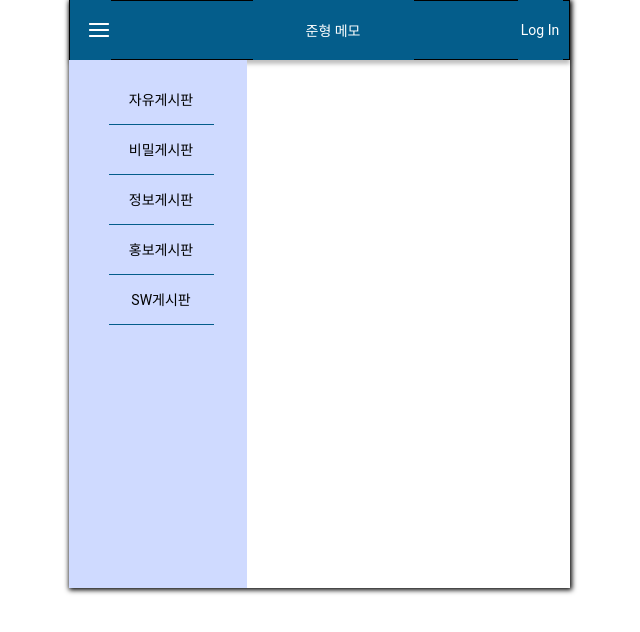
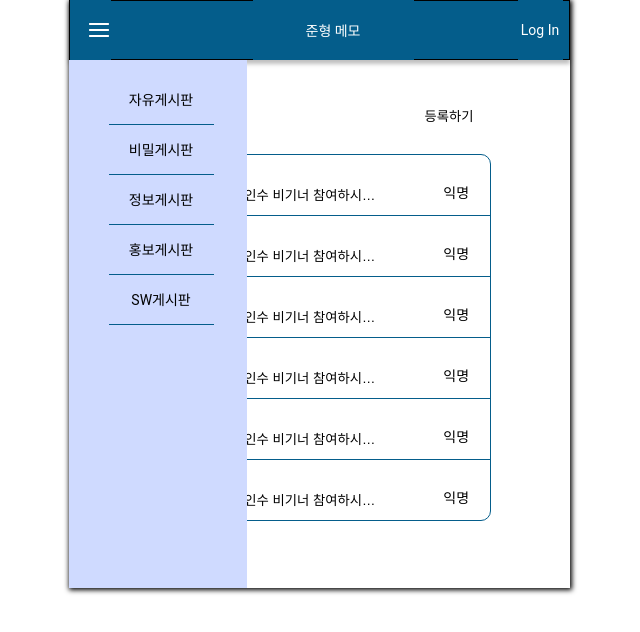
Before and after one commit to jun10920/FullStackStudy, a plain HTML site: page P-1/index.html in a window 1280 px wide. Shown: the whole page, without its empty margins (321-961 px from the left). Drawn offline with Linux system fonts and the light colour scheme.

Commit message:
20230829 / Feat: 메인페이지 header 부분과 list 부분 구현

```diff
--- a/P-1/css/index.css
+++ b/P-1/css/index.css
@@ -10,6 +10,8 @@ body {
 }
 
 .bodycon {
+  display: flex;
+  flex-direction: column;
   position: relative;
   width: 501px;
   height: 588px;
@@ -108,6 +110,97 @@ header {
   letter-spacing: 0em;
   text-align: center;
 }
+.page_content {
+  width: 495px;
+  height: 528px;
+}
+.mainpageHeader {
+  display: flex;
+  flex-direction: row;
+  color: #000;
+  text-align: center;
+  font-family: Roboto;
+  font-size: 14px;
+  font-style: normal;
+  font-weight: 400;
+  line-height: normal;
+  justify-content: center;
+  margin-top: 41px;
+  margin-bottom: 24px;
+}
+.mainpageHeader > div {
+  display: flex;
+  width: 86px;
+  height: 29px;
+  flex-direction: column;
+  align-items: center;
+  justify-content: center;
+  flex-shrink: 0;
+}
+.mainpageHeaderName {
+  margin-left: 75px;
+  margin-right: 180px;
+}
+.mainpageHeaderRegiserBtn {
+  margin-right: 75px;
+  border: none;
+  background-color: white;
+  z-index: -1;
+}
+
+.mainPageListBox {
+  display: flex;
+  justify-content: center;
+  align-items: center;
+}
+
+.mainPageListBox > ul {
+  border: 1px solid #045d8b;
+  border-radius: 10px;
+  width: 350px;
+  padding-left: 0;
+  margin: 0;
+}
+
+.mainPageListBox > ul > li {
+  width: 349px;
+  border-bottom: 1px solid #045d8b;
+  flex-shrink: 0;
+  list-style-type: none;
+  text-decoration: none;
+  display: flex;
+  flex-direction: row;
+  margin-top: 27px;
+  padding-bottom: 8px;
+  color: black;
+  font-family: Roboto;
+  font-size: 14px;
+  font-style: normal;
+  font-weight: 400;
+  line-height: normal;
+}
+.mainPageListBox > ul > li div:first-child {
+  margin-left: 15px;
+  margin-right: 44px;
+  height: 25px;
+}
+
+.mainPageListBox > ul > li button {
+  width: 153px;
+  height: 25px;
+  flex-shrink: 0;
+  margin-right: 52px;
+  white-space: nowrap;
+  text-overflow: ellipsis;
+  overflow: hidden;
+  border: none;
+  background-color: white;
+  height: 25px;
+}
+
+.mainPageListBox > ul > li:nth-of-type(6) {
+  border: none;
+}
 
 /* 인사 정보 페이지 */
 #cards_container {
--- a/P-1/css/mainPage.css
+++ b/P-1/css/mainPage.css
@@ -100,8 +100,7 @@ header {
   height: 528px;
   width: 178px;
   background: #cfdaff;
-
-  position: fixed;
+  position: absolute;
   top: 60px;
 }
 
--- a/P-1/js/views/APP.js
+++ b/P-1/js/views/APP.js
@@ -1,5 +1,6 @@
 // import { setPersonalInfo } from '../components/Storage.js';
 import Header from './Header.js';
+import Mainpage from './mainpage.js';
 // import HomePage from './HomePage.js';
 // import SignupPage from './SignupPage.js';
 // import NotFoundPage from './NotFound.js';
@@ -17,11 +18,13 @@ class App {
 
     // main
     const main = document.createElement('main');
-    main.setAttribute('id', 'page_content');
+    main.setAttribute('class', 'page_content');
     this.$body.appendChild(main);
 
     // render page
-    // // const homePage = new HomePage(main);
+    const mainpage = new Mainpage(main);
+    mainpage.render();
+
     // const signupPage = new SignupPage(main);
     // const notFoundPage = new NotFoundPage(main);
     const renderPage = (pathname) => {
--- a/P-1/js/views/header.js
+++ b/P-1/js/views/header.js
@@ -38,21 +38,18 @@ class Header {
     let boardList = [
       { title: '자유게시판', url: 'free' },
       { title: '비밀게시판', url: 'secret' },
-      { title: '정보게시판', url: 'secret' },
-      { title: '홍보게시판', url: 'secret' },
-      { title: 'SW게시판', url: 'secret' },
+      { title: '정보게시판', url: 'information' },
+      { title: '홍보게시판', url: 'promotion' },
+      { title: 'SW게시판', url: 'software' },
     ];
     // hamburgerBtn click 슬라이드
     const hamburger_click = document.createElement('section');
     hamburger_click.setAttribute('class', 'hamburger-click');
     const unorderdList = document.createElement('ul');
-    // const hamburger_btn_list = boardList.map((item) =>
-    //   this.createListButton(item.title)
-    // );
+
     const hamburger_btn_boardlist = boardList.map((board) =>
       this.createListButton(board.title)
     );
-
     //header 요소들 연결
     header.appendChild(hearder_left);
     header.appendChild(header_main);
--- a/P-1/js/views/mainpage.js
+++ b/P-1/js/views/mainpage.js
@@ -3,16 +3,103 @@ class Mainpage {
     this.$body = $body;
   }
   createMainList() {
-    const list = document.createElement('li');
-    const date = document.createElement('div');
-    const summary = document.createElement('button');
-    const writer = document.createElement('div');
-    list.appendChild(date);
-    list.appendChild(summary);
-    list.appendChild(writer);
+    const mainpage_ul = document.createElement('ul');
+    this.mainPost.map((item) => {
+      let list = document.createElement('li');
+      let date = document.createElement('div');
+      let summary = document.createElement('button');
+      let writer = document.createElement('div');
+      date.appendChild(document.createTextNode(item.date));
+      summary.appendChild(document.createTextNode(item.summary));
+      writer.appendChild(document.createTextNode(item.writer));
+      list.appendChild(date);
+      list.appendChild(summary);
+      list.appendChild(writer);
+      mainpage_ul.appendChild(list);
+    });
+    return mainpage_ul;
+  }
+  createMainpage_footer() {
+    for (var i = 1; i < 10; i++) {
+      const list = document.createElement('li');
+      const button = document.createElement('button');
+      button.appendChild(document.createTextNode(i));
+      list.appendChild(button);
+    }
   }
 
-  render() {}
+  mainPost = [
+    {
+      pk: 1,
+      date: '12/18',
+      summary: '인수 비기너 참여하시는 여러분 환영합니다',
+      writer: '익명',
+    },
+    {
+      pk: 2,
+      date: '12/19',
+      summary: '인수 비기너 참여하시는 여러분 환영합니다',
+      writer: '익명',
+    },
+    {
+      pk: 3,
+      date: '12/20',
+      summary: '인수 비기너 참여하시는 여러분 환영합니다',
+      writer: '익명',
+    },
+    {
+      pk: 4,
+      date: '12/21',
+      summary: '인수 비기너 참여하시는 여러분 환영합니다',
+      writer: '익명',
+    },
+    {
+      pk: 5,
+      date: '12/22',
+      summary: '인수 비기너 참여하시는 여러분 환영합니다',
+      writer: '익명',
+    },
+    {
+      pk: 6,
+      date: '12/24',
+      summary: '인수 비기너 참여하시는 여러분 환영합니다',
+      writer: '익명',
+    },
+  ];
+  render() {
+    //mainpage header
+    const mainpage_header = document.createElement('div');
+    const mainpage_header_name = document.createElement('div'); // 게시판이 바뀌면 자동으로 바뀌게 설정
+    const mainpage_header_registerBtn = document.createElement('button');
+    mainpage_header.setAttribute('class', 'mainpageHeader');
+    mainpage_header_name.appendChild(document.createTextNode('자유게시판'));
+    mainpage_header_name.setAttribute('class', 'mainpageHeaderName');
+    mainpage_header_registerBtn.appendChild(
+      document.createTextNode('등록하기')
+    );
+    mainpage_header_registerBtn.setAttribute(
+      'class',
+      'mainpageHeaderRegiserBtn'
+    );
+
+    // mainpage header 연결
+    mainpage_header.appendChild(mainpage_header_name);
+    mainpage_header.appendChild(mainpage_header_registerBtn);
+    this.$body.appendChild(mainpage_header);
+    // mainpage list
+    const mainList = this.createMainList();
+    mainList.setAttribute('class', 'mainPage');
+    // mainpage list 연결
+    const mainpage_listBox = document.createElement('div');
+    mainpage_listBox.setAttribute('class', 'mainPageListBox');
+    mainpage_listBox.appendChild(mainList);
+    this.$body.appendChild(mainpage_listBox);
+
+    // // mainpage footer
+    // const mainpage_footer_ul = document.createElement('ul');
+    // const mainpage_footer_li = this.createMainpage_footer();
+    // mainpage_footer_ul.appendChild(mainpage_footer_li);
+  }
 }
 
 export default Mainpage;
```
